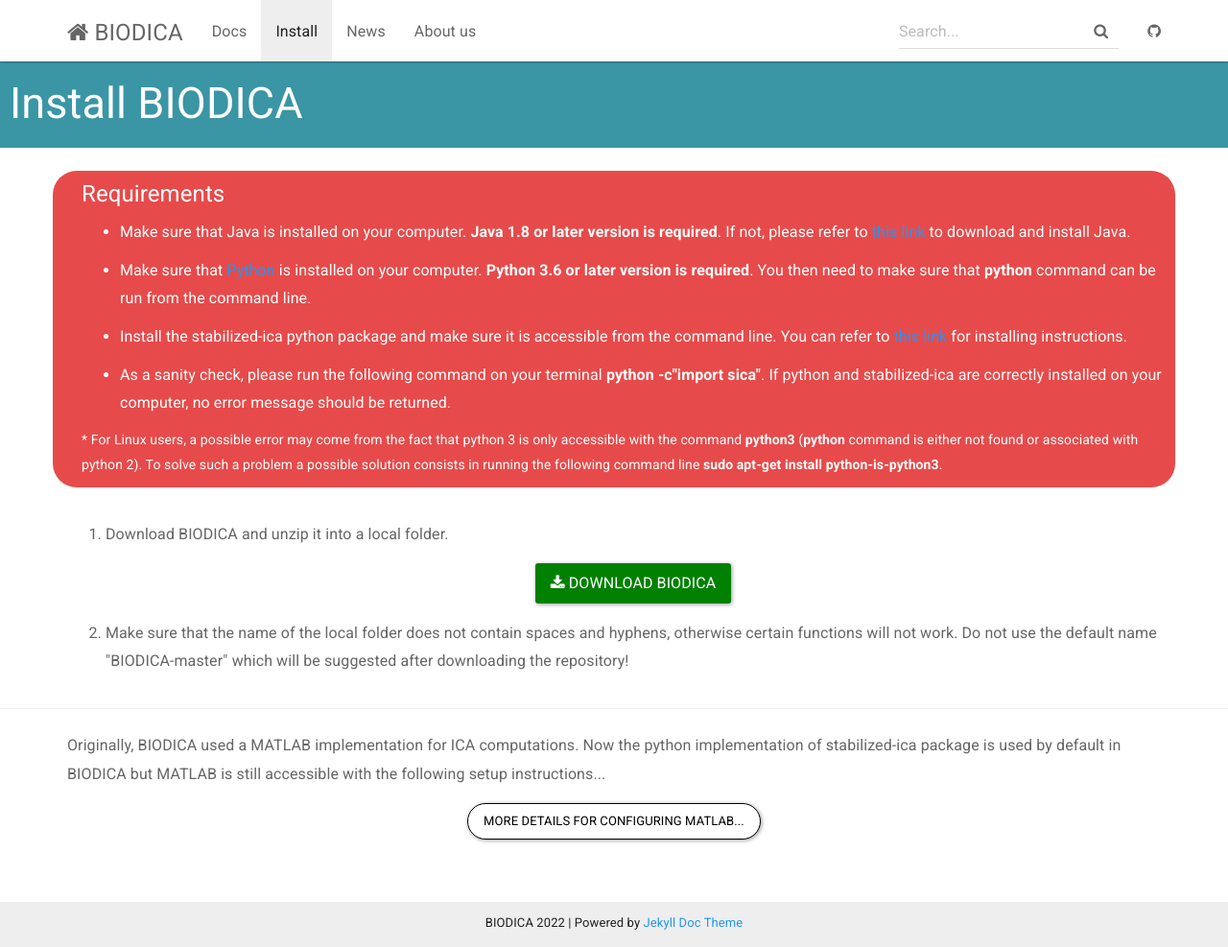
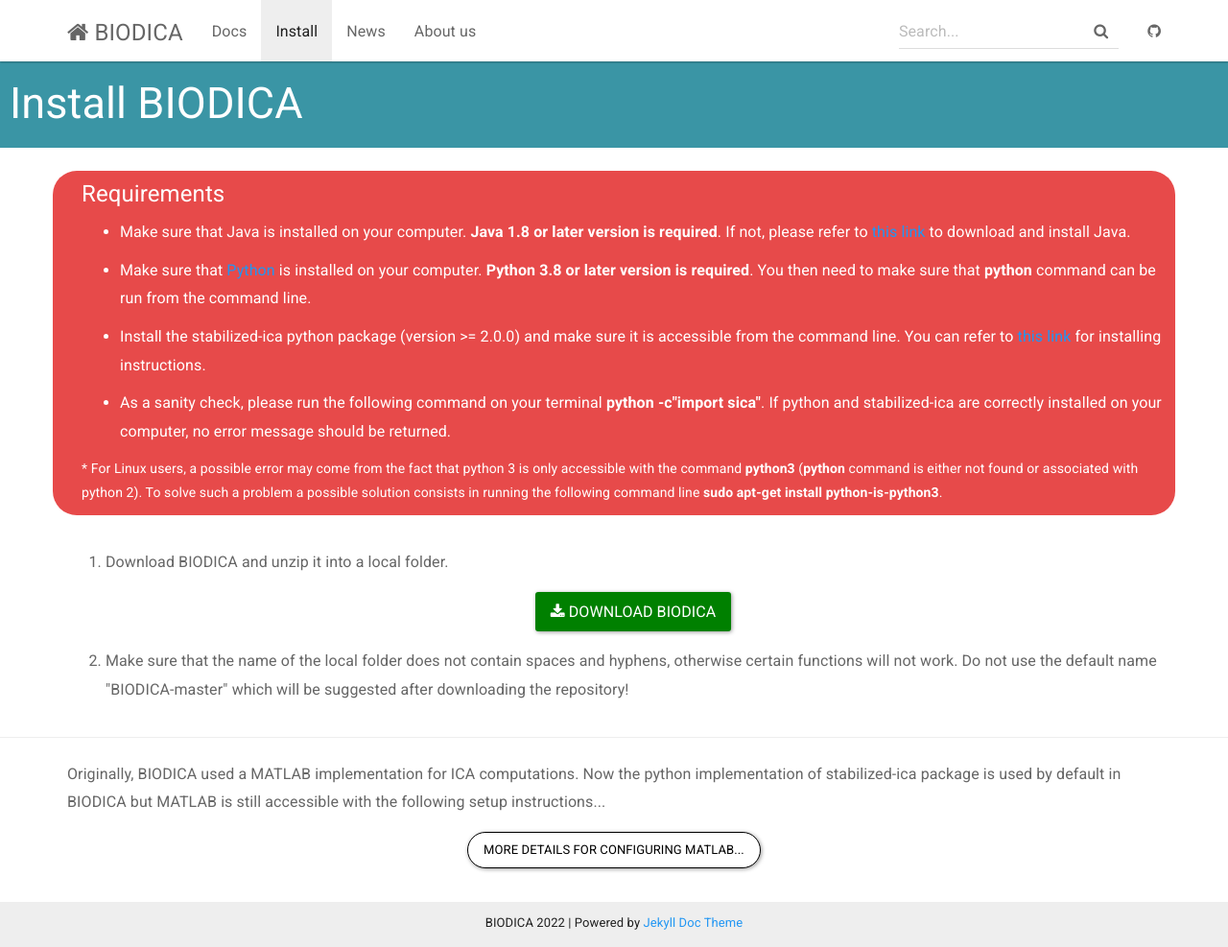
Before and after one commit to sysbio-curie/biodica-environment, a Jekyll site: the page built from _install/index.html, in a window 1280 px wide and 987 px high. Shown: the whole window at 96% size. Built offline with Jekyll 4.4.1, drawn with Linux system fonts in a browser that asks for light colours.

Commit message:
Update install instructions

```diff
--- a/_install/index.html
+++ b/_install/index.html
@@ -20,10 +20,10 @@
             <b>Java 1.8 or later version is required</b>. If not, please refer to <a href="https://java.com/en/download/help/download_options.html">this link</a> to download and install Java.</li>
 
             <li style="margin: 10px 0;">Make sure that <a href="https://www.python.org/" >Python</a> is installed on your computer.
-            <b>Python 3.6 or later version is required</b>. You then need to make sure that <b>python</b> command can be run from the command line.
+            <b>Python 3.8 or later version is required</b>. You then need to make sure that <b>python</b> command can be run from the command line.
             </li>
 
-            <li style="margin: 10px 0;">Install the stabilized-ica python package and make sure it is accessible from the command line. You can refer to <a href="https://stabilized-ica.readthedocs.io/en/latest/Install.html">this link</a> for installing instructions.</li>
+            <li style="margin: 10px 0;">Install the stabilized-ica python package (version >= 2.0.0) and make sure it is accessible from the command line. You can refer to <a href="https://stabilized-ica.readthedocs.io/en/latest/Install.html">this link</a> for installing instructions.</li>
 
             <li style="margin: 10px 0;">As a sanity check, please run the following command on your terminal <b>python -c"import sica"</b>. If python and stabilized-ica are correctly installed on your computer, no error message should be returned.
             </li>
```
